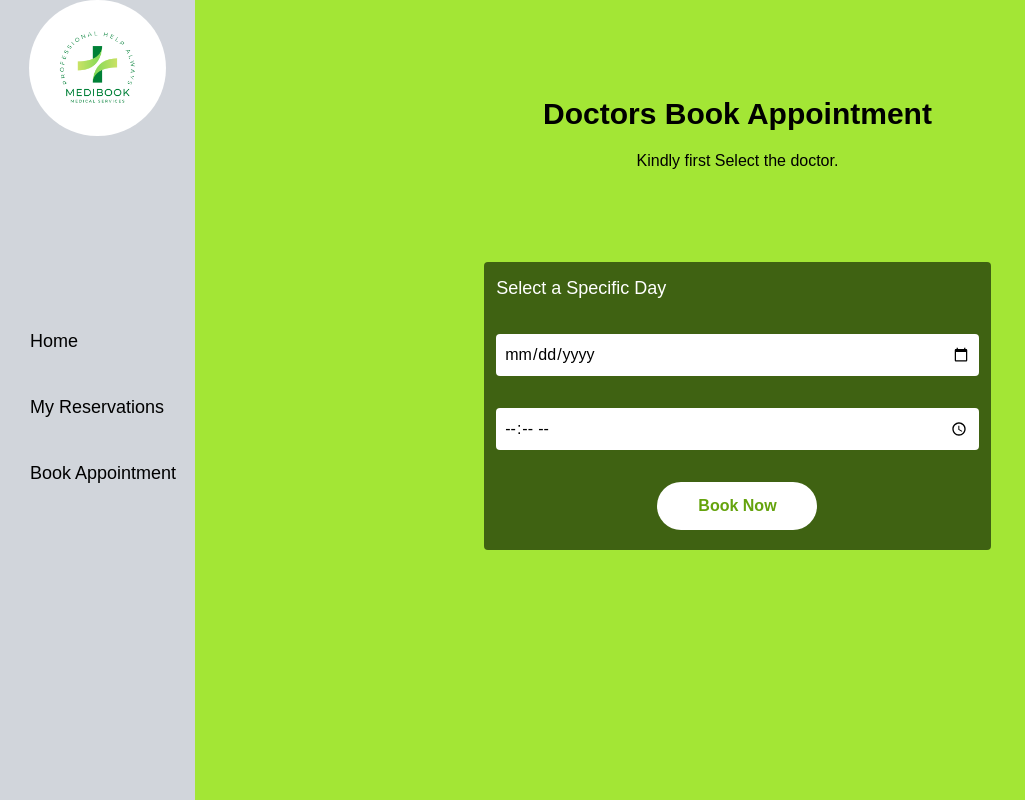
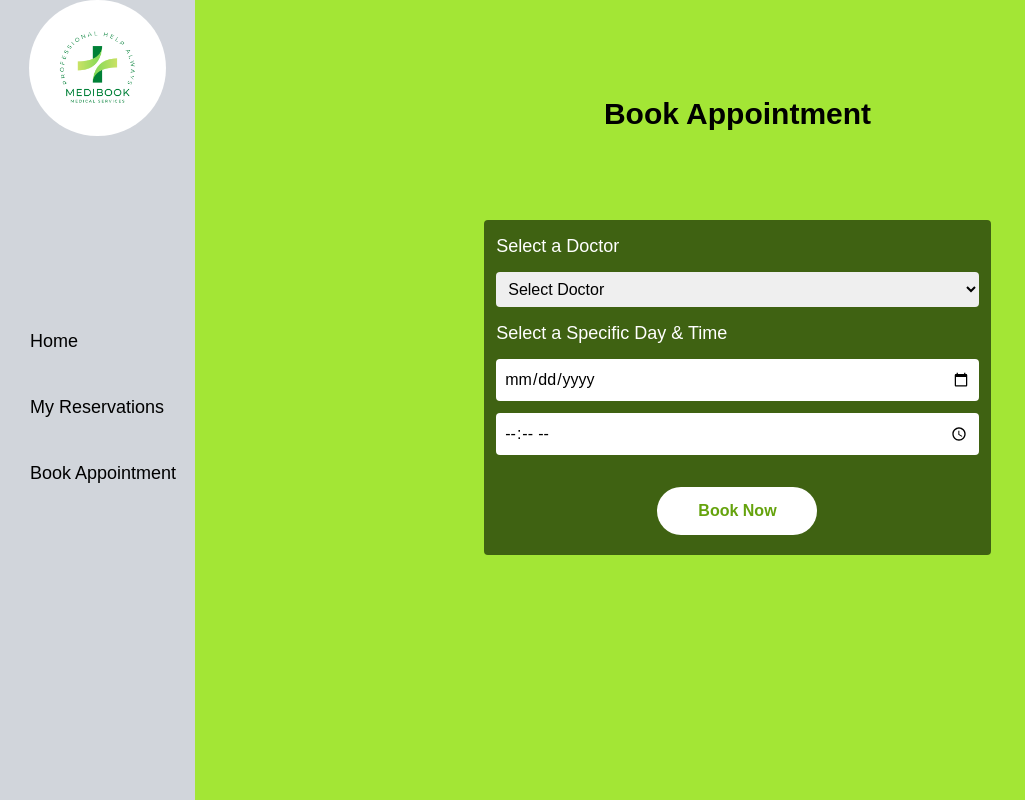
Before and after one commit to deyemiobaa/medibook-ui, a React (Create React App) app: page /BookAppointment in a window 1280 px wide. Shown: the whole page, without its empty margins (0-1025 px from the left). Built offline with nearby package versions, Linux system fonts and the light colour scheme.

Commit message:
remove bar and add dropdown

```diff
--- a/src/App.js
+++ b/src/App.js
@@ -5,15 +5,13 @@ import BookAppointment from './components/BookAppointment/BookAppointment';
 import MyReservations from './components/MyReservations/MyReservations';
 import DoctorDetails from './components/DoctorDetails/DoctorDetails';
 
-// import Navigation from './components/Navigation/Navigation';
-
 function App() {
   return (
     <>
       <Routes>
         <Route path="/" exact element={<Home />} />
         <Route path="/BookAppointment" exact element={<BookAppointment />} />
-        <Route path="/MyReservations" exact element={<MyReservations />} />
+        <Route path="/my-reservations" exact element={<MyReservations />} />
         <Route path="/DoctorDetails" exact element={<DoctorDetails />} />
       </Routes>
     </>
--- a/src/components/BookAppointment/BookAppointment.js
+++ b/src/components/BookAppointment/BookAppointment.js
@@ -9,19 +9,25 @@ const BookAppointment = () => (
         <div className="container px-5 py-24 mx-auto">
           <div className="text-center mb-20">
             <h1 className="sm:text-3xl text-2xl text-center title-font text-black mb-4 font-bold">
-              Doctors Book Appointment
+              Book Appointment
             </h1>
-            <p className="text-base leading-relaxed xl:w-2/4 lg:w-3/4 mx-auto">
-              Kindly first Select the doctor.
-            </p>
           </div>
           <div className="lg:w-1/2 sm:mx-auto sm:mb-2">
             <div className="p-2">
               <form className="flex flex-col justify-center  bg-lime-800 rounded">
                 <h1 className="text-lg font-medium text-white p-3">
-                  Select a Specific Day
+                  Select a Doctor
                 </h1>
-                <input type="date" className="p-2 my-5 mx-3 rounded" />
+                <select className="p-2 mx-3 rounded">
+                  <option value="actual value 0">Select Doctor</option>
+                  <option value="actual value 1">Rabia Naeem</option>
+                  <option value="actual value 2">Doctor 2</option>
+                  <option value="actual value 3">Doctor 3</option>
+                </select>
+                <h1 className="text-lg font-medium text-white p-3">
+                  Select a Specific Day & Time
+                </h1>
+                <input type="date" className="p-2 mx-3 rounded" />
                 <input type="time" className="p-2 m-3 rounded" />
                 <button
                   type="submit"
--- a/src/redux/counter/counterAPI.js
+++ /dev/null
@@ -1,5 +0,0 @@
-// // A mock function to mimic making an async request for data
-// // eslint-disable-next-line import/prefer-default-export
-// export function fetchCount(amount = 1) {
-//   return new Promise((resolve) => setTimeout(() => resolve({ data: amount }), 500));
-// }
```
Also changed, not shown: src/components/DoctorDetails/DoctorDetails.js (+17 -5 lines), src/redux/counter/counterSlice.js (deleted, +0 -72 lines).
